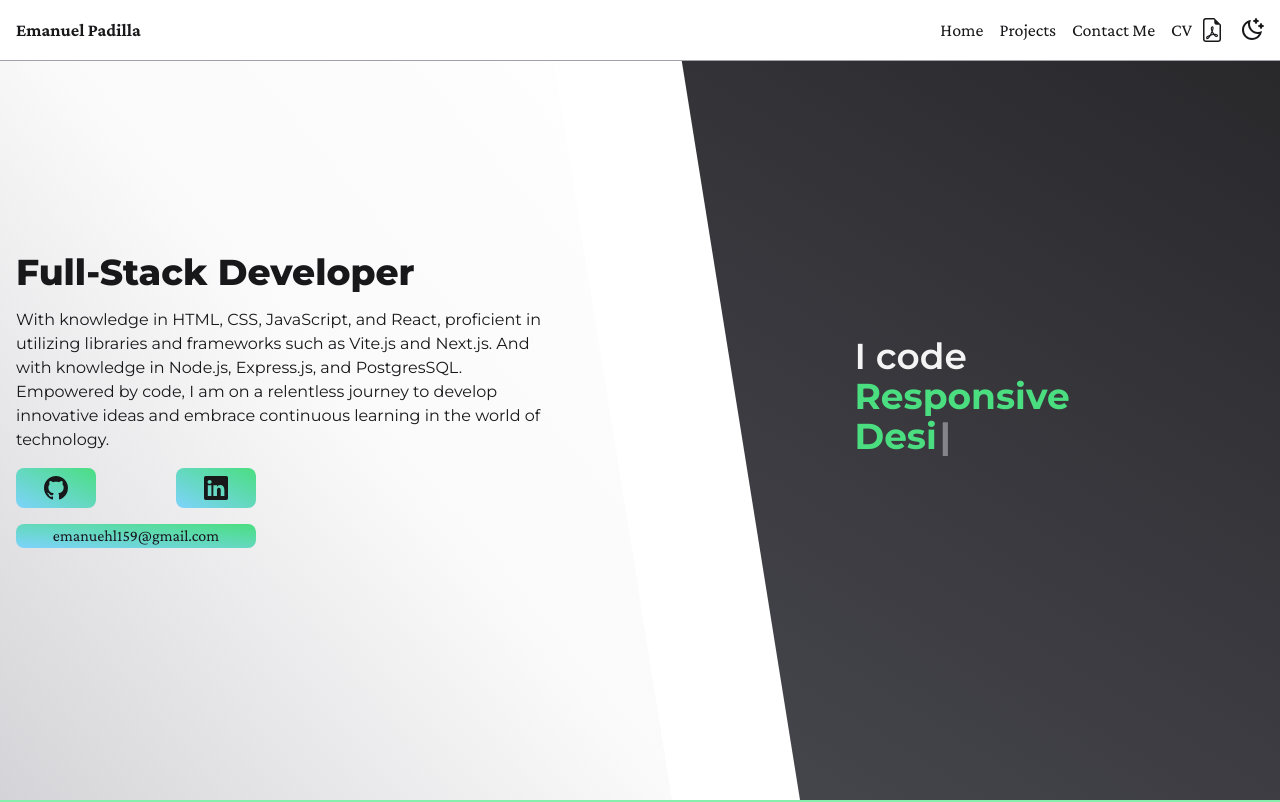
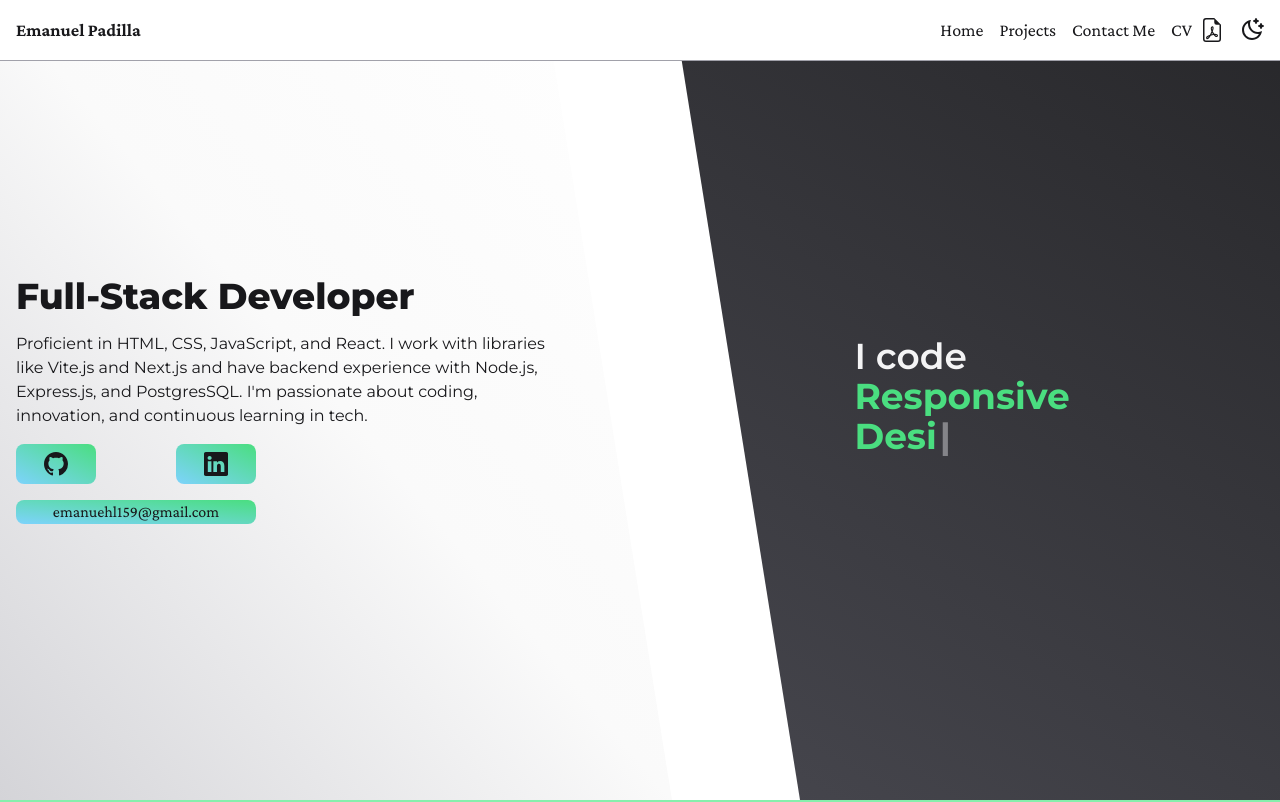
Before and after one commit to Lenoxo/EmanuelDev, a Next.js app: page / in a window 1280 px wide. Shown: the top 802 px of the page. Built offline with nearby package versions, Linux system fonts and the light colour scheme.

Commit message:
Updated paragraph

```diff
--- a/src/pages/index.js
+++ b/src/pages/index.js
@@ -36,11 +36,10 @@ export default function Home() {
           </div>
           {/* Later on, change this for a short paragraph explaining what you do. */}
           <h2 className="text-md w-5/6 text-center sm:text-start">
-            With knowledge in HTML, CSS, JavaScript, and React, proficient in
-            utilizing libraries and frameworks such as Vite.js and Next.js. And
-            with knowledge in Node.js, Express.js, and PostgresSQL. Empowered by
-            code, I am on a relentless journey to develop innovative ideas and
-            embrace continuous learning in the world of technology.
+            Proficient in HTML, CSS, JavaScript, and React. I work with
+            libraries like Vite.js and Next.js and have backend experience with
+            Node.js, Express.js, and PostgresSQL. I'm passionate about coding,
+            innovation, and continuous learning in tech.
           </h2>
           <div className="w-60 flex justify-between mt-4">
             <StyledLink to="https://github.com/Lenoxo">
```
